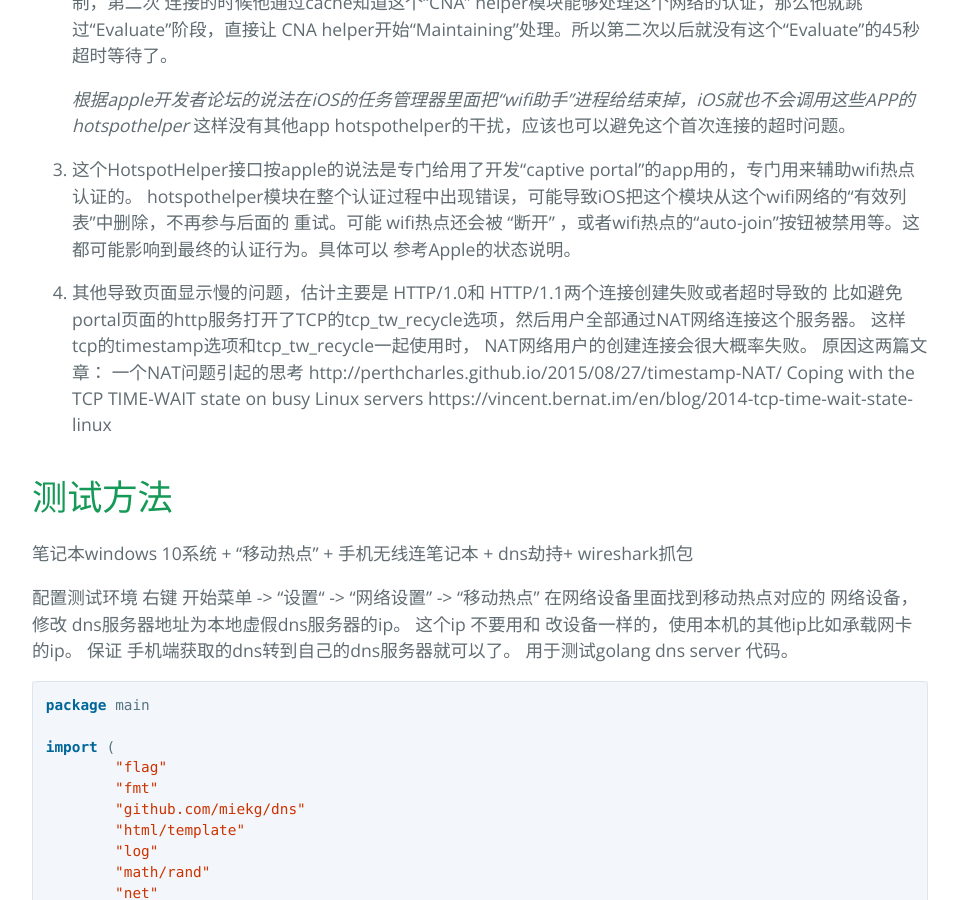
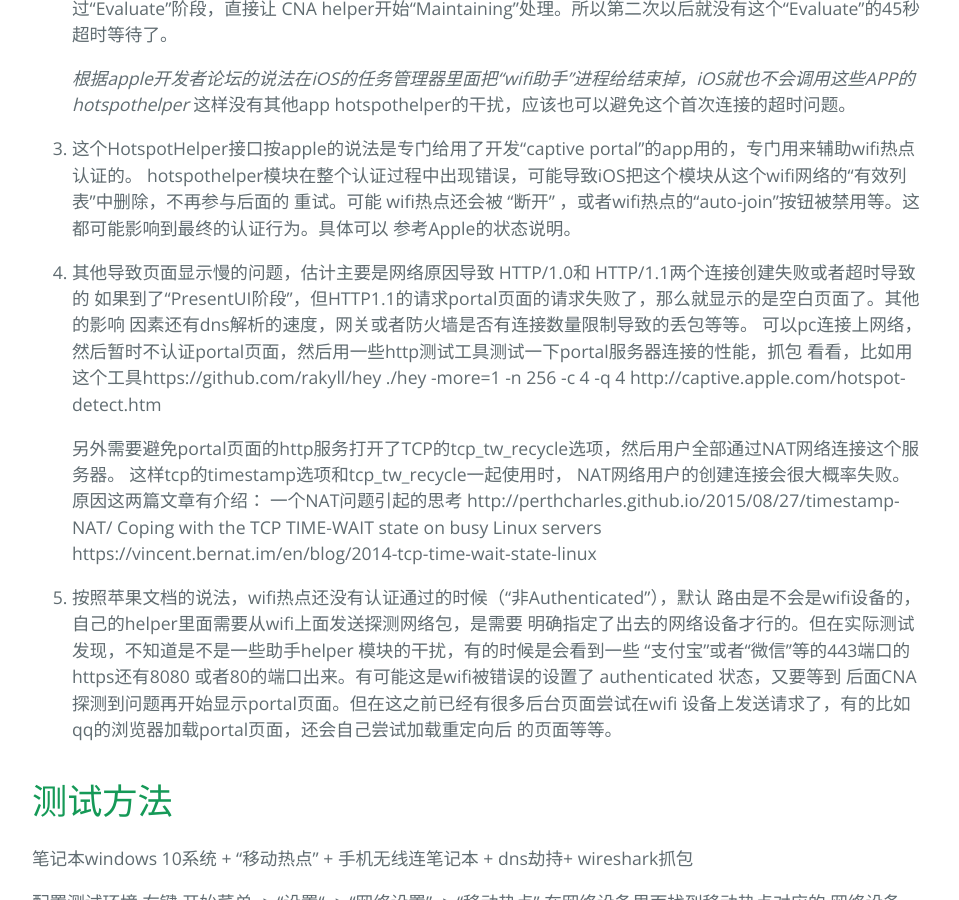
Before and after one commit to gmd20/gmd20.github.io, a Jekyll site: the page built from _posts/2017-05-19-iPhone连接wifi热点跳转captive portal页面原理以及页面跳转慢原因分析.markdown, in a window 1280 px wide and 900 px high, scrolled down 5432 px. Shown: the whole window, without its empty margins (160-1119 px from the left). Built offline with Jekyll 4.4.1, drawn with Linux system fonts in a browser that asks for light colours; Markdown is read by kramdown in place of the engine named in the settings; comment, search, counter and statistics services are not loaded.

Commit message:
Update 2017-05-19-iPhone连接wifi热点跳转captive portal页面原理以及页面跳转慢原因分析.markdown

````diff
--- a/_posts/2017-05-19-iPhone连接wifi热点跳转captive portal页面原理以及页面跳转慢原因分析.markdown
+++ b/_posts/2017-05-19-iPhone连接wifi热点跳转captive portal页面原理以及页面跳转慢原因分析.markdown
@@ -100,8 +100,8 @@ iPhone里面有两种探测方式：
    +------------+-------------+---------+                                                    |
    |  认证完成，wifi “完成”按钮可用     |  ------------------------------------------------>-+
    +------------------------------------+
+```
 
-```
 
 其他观察结果和结论：
 ===================
@@ -226,21 +226,34 @@ wifi万能钥匙自己服务器发送的andoird探测包回应
    *根据apple开发者论坛的说法在iOS的任务管理器里面把“wifi助手”进程给结束掉，iOS就也不会调用这些APP的hotspothelper*
    这样没有其他app hotspothelper的干扰，应该也可以避免这个首次连接的超时问题。
 
-
 7. 这个HotspotHelper接口按apple的说法是专门给用了开发“captive portal”的app用的，专门用来辅助wifi热点认证的。
    hotspothelper模块在整个认证过程中出现错误，可能导致iOS把这个模块从这个wifi网络的“有效列表”中删除，不再参与后面的
    重试。可能 wifi热点还会被 “断开” ，或者wifi热点的“auto-join”按钮被禁用等。这都可能影响到最终的认证行为。具体可以
    参考Apple的状态说明。
 
-8. 其他导致页面显示慢的问题，估计主要是 HTTP/1.0和 HTTP/1.1两个连接创建失败或者超时导致的
-   比如避免portal页面的http服务打开了TCP的tcp_tw_recycle选项，然后用户全部通过NAT网络连接这个服务器。
+8. 其他导致页面显示慢的问题，估计主要是网络原因导致 HTTP/1.0和 HTTP/1.1两个连接创建失败或者超时导致的
+   如果到了“PresentUI阶段”，但HTTP1.1的请求portal页面的请求失败了，那么就显示的是空白页面了。其他的影响
+   因素还有dns解析的速度，网关或者防火墙是否有连接数量限制导致的丢包等等。
+   可以pc连接上网络，然后暂时不认证portal页面，然后用一些http测试工具测试一下portal服务器连接的性能，抓包
+   看看，比如用这个工具https://github.com/rakyll/hey
+   ./hey -more=1  -n 256  -c 4 -q 4  http://captive.apple.com/hotspot-detect.htm
+
+   另外需要避免portal页面的http服务打开了TCP的tcp_tw_recycle选项，然后用户全部通过NAT网络连接这个服务器。
    这样tcp的timestamp选项和tcp_tw_recycle一起使用时， NAT网络用户的创建连接会很大概率失败。
-   原因这两篇文章：
+   原因这两篇文章有介绍：
    一个NAT问题引起的思考
    http://perthcharles.github.io/2015/08/27/timestamp-NAT/
    Coping with the TCP TIME-WAIT state on busy Linux servers
    https://vincent.bernat.im/en/blog/2014-tcp-time-wait-state-linux
 
+9. 按照苹果文档的说法，wifi热点还没有认证通过的时候（“非Authenticated”），默认
+   路由是不会是wifi设备的，自己的helper里面需要从wifi上面发送探测网络包，是需要
+   明确指定了出去的网络设备才行的。但在实际测试发现，不知道是不是一些助手helper
+   模块的干扰，有的时候是会看到一些 “支付宝”或者“微信”等的443端口的https还有8080
+   或者80的端口出来。有可能这是wifi被错误的设置了 authenticated 状态，又要等到
+   后面CNA探测到问题再开始显示portal页面。但在这之前已经有很多后台页面尝试在wifi
+   设备上发送请求了，有的比如qq的浏览器加载portal页面，还会自己尝试加载重定向后
+   的页面等等。
 
 
 测试方法
````
